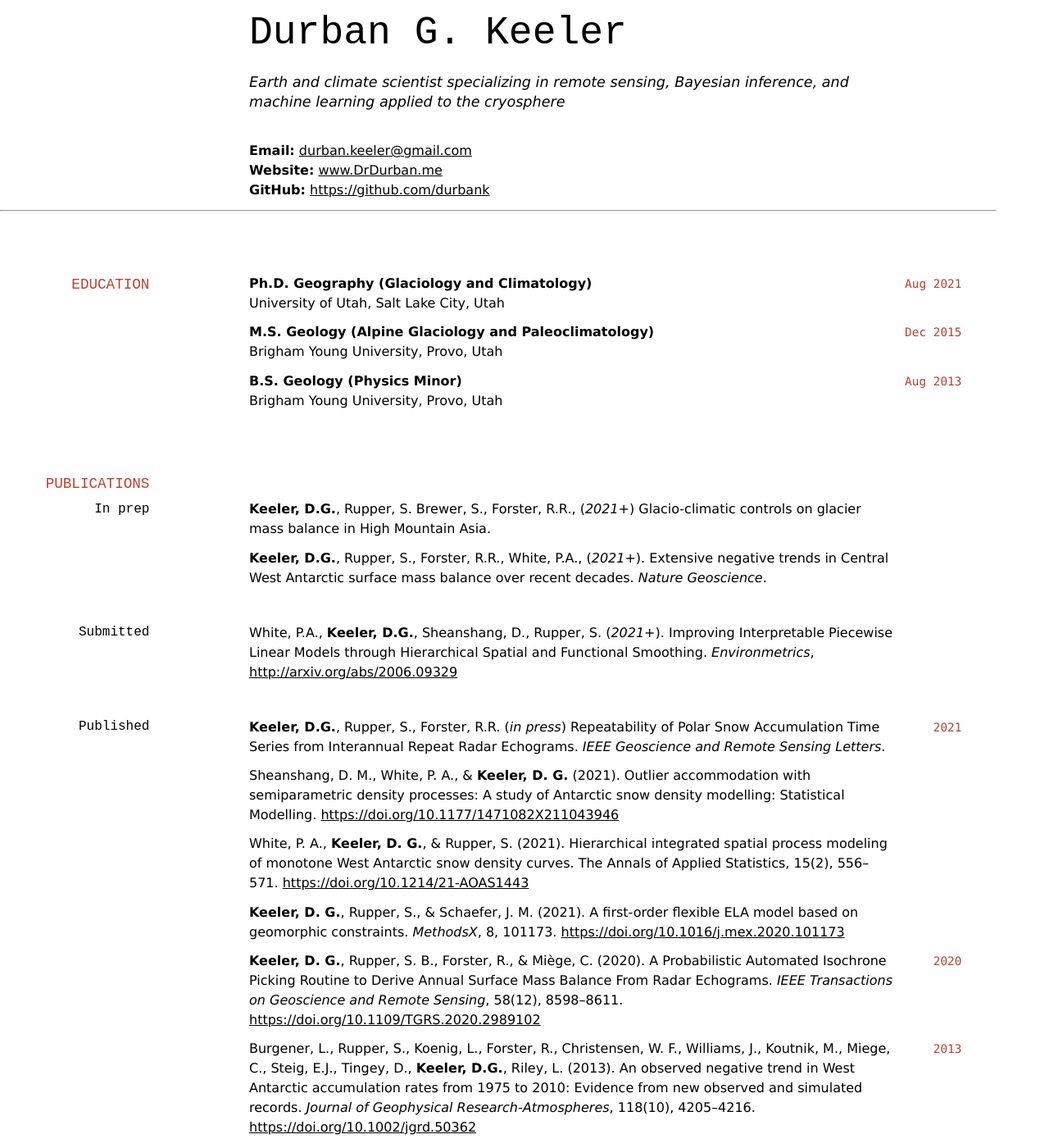
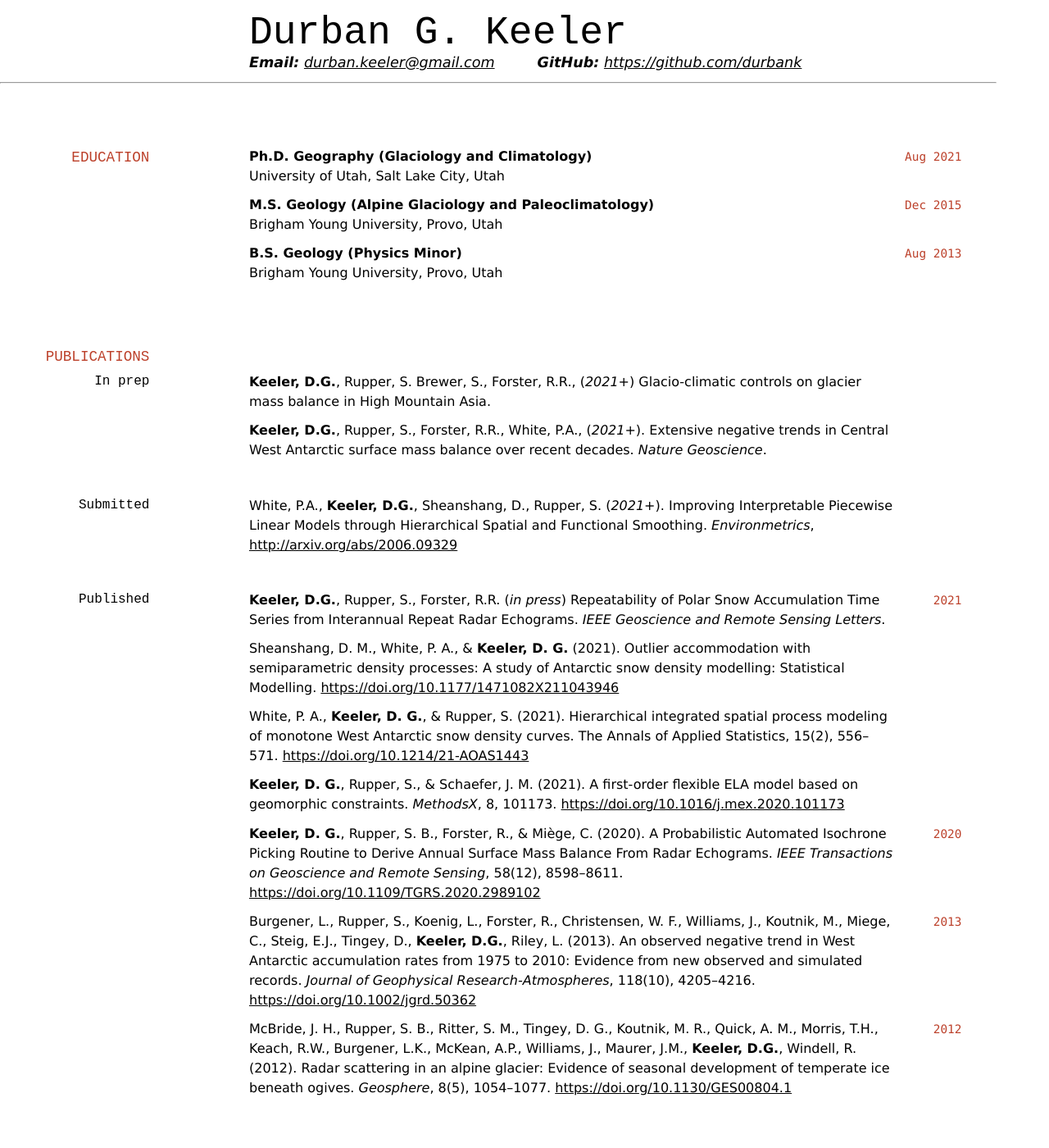
Before and after one commit to durbank/durbank.github.io, a Jekyll site: the page built from cv/cv.md, in a window 1280 px wide and 1400 px high. Shown: the whole window at 82% size. Built offline with Jekyll 4.4.1, drawn with Linux system fonts in a browser that asks for light colours; some of the changed text lies outside the part shown.

Commit message:
Minor updates to CV info

```diff
--- a/cv/cv.md
+++ b/cv/cv.md
@@ -5,14 +5,13 @@ title: ""
 ---
 
 # Durban G. Keeler
-\
-Earth and climate scientist specializing in remote sensing, Bayesian inference, and machine learning applied to the cryosphere
 
-\
+<!-- \ -->
+<!-- Earth and climate scientist specializing in remote sensing, Bayesian inference, and machine learning applied to the cryosphere -->
+
 <!-- [Email](durban.keeler@gmail.com) \| [GitHub](https://github.com/durbank) \| [Website](http://DrDurban.me) -->
-**Email:** [durban.keeler@gmail.com](durban.keeler@gmail.com) \
-**Website:** [www.DrDurban.me](http://DrDurban.me) \
-**GitHub:** [https://github.com/durbank](https://github.com/durbank)
+**Email:** [durban.keeler@gmail.com](durban.keeler@gmail.com) &emsp; &emsp; **GitHub:** [https://github.com/durbank](https://github.com/durbank) \
+<!-- **Website:** [www.DrDurban.me](http://DrDurban.me) -->
 
 ---
 
@@ -62,7 +61,7 @@ Burgener, L., Rupper, S., Koenig, L., Forster, R., Christensen, W. F., Williams,
 `2012`
 McBride, J. H., Rupper, S. B., Ritter, S. M., Tingey, D. G., Koutnik, M. R., Quick, A. M., Morris, T.H., Keach, R.W., Burgener, L.K., McKean, A.P., Williams, J., Maurer, J.M., **Keeler, D.G.**, Windell, R. (2012). Radar scattering in an alpine glacier: Evidence of seasonal development of temperate ice beneath ogives. _Geosphere_, 8(5), 1054–1077. [https://doi.org/10.1130/GES00804.1](https://doi.org/10.1130/GES00804.1)
 
-## Presentations
+## PRESENTATIONS
 
 ### Invited talks
 
@@ -93,9 +92,6 @@ Rupper, S., Krueger, J., Strong, C., **Keeler, D.G. (presenter)**. _Tropical For
 
 `2012`
 **Keeler, D.G.**, Rupper, S., Burgener, L. _Temporal variability in precipitation source regions for deuterium excess records in the West Antarctic Ice Sheet Divide: 1975 to 2011._ BYU 2012 Spring Research Conference.
-
-<br/>
-<br/>
 
 ## EXPERIENCE
 
@@ -249,11 +245,11 @@ Best in Session Award: BYU Spring Research Conference
 `2012`
 Brigham Young University ORCA grant recipient
 
-`2006`
-ConocoPhillips Scholarship recipient
+<!-- `2006`
+ConocoPhillips Scholarship recipient -->
 
-`2004`
-VFW Voice of Democracy Scholarship recipient
+<!-- `2004`
+VFW Voice of Democracy Scholarship recipient -->
 
 ## SERVICE AND OUTREACH
 
```
Also changed, not shown: other parts of cv/cv.md (+1 -1 lines).
